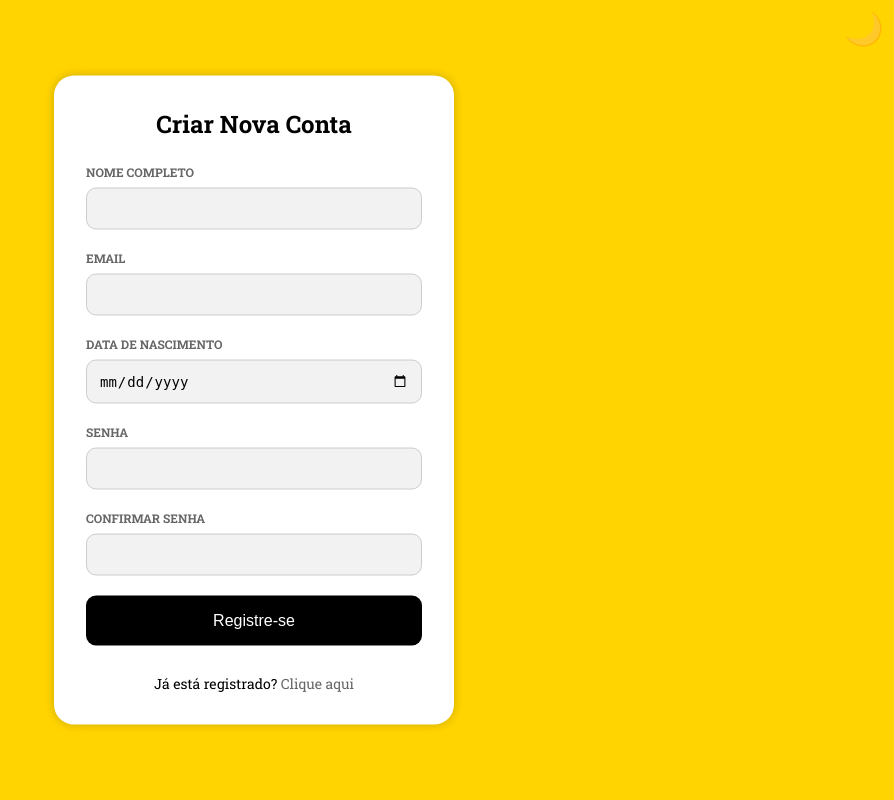
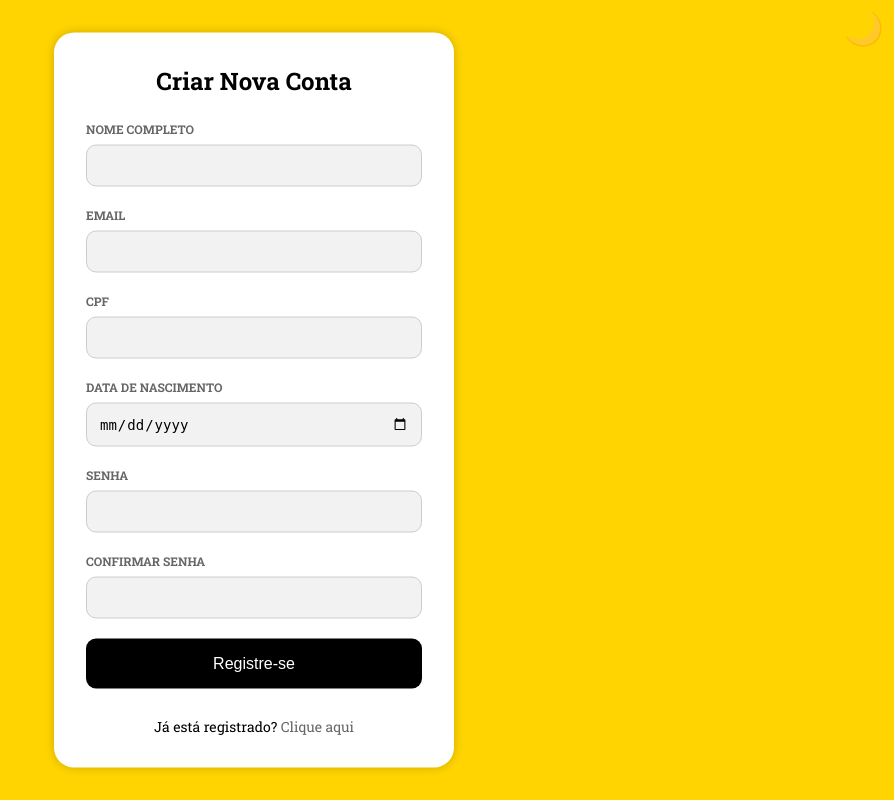
Before and after one commit to pedro11065/Beesiness, a Flask app: page /sign-up in a window 1280 px wide. Shown: the whole page, without its empty margins (386-1280 px from the left). Run offline with Flask 3, Linux system fonts and the light colour scheme.

Commit message:
cpf adicionado no front-end

```diff
--- a/src/__init__.py
+++ b/src/__init__.py
@@ -2,14 +2,14 @@ from flask import Flask
 
 def create_app():
     app = Flask(__name__, static_folder='views/static', template_folder='views/templates')
-    app.config['SECRET_KEY'] = 'chave_secreta_nome' #Responsável por encriptar os cookies e session data (Ainda não utilizado).
+    app.config['SECRET_KEY'] = 'chave_secreta_nome' # Responsável por encriptar os cookies e session data (Ainda não utilizado).
 
     from .views.views import views
     from .views.auth import auth
     from .controller.API.login.api_login import api_login
     from .controller.API.new_account.api_new_account import api_new_account
 
-    #Blueprints essenciais para que as rotas funcionem!!
+    # Blueprints essenciais para que as rotas funcionem!!
     app.register_blueprint(views, url_prefix='/')
     app.register_blueprint(auth, url_prefix='/')
     app.register_blueprint(api_login, url_prefix='/api')
--- a/src/controller/API/login/api_login.py
+++ b/src/controller/API/login/api_login.py
@@ -1,4 +1,6 @@
 from flask import Blueprint, request, jsonify
+from werkzeug.security import check_password_hash
+
 from src.model.verifications.login.login_verify import login_verify
 
 api_login = Blueprint('api_login', __name__)
@@ -8,9 +10,10 @@ def login():
     search_data = request.get_json()
 
     # Tenta obter o email e senha do JSON, caso contrário, usa username e password.
-    # cpf
     email_cpf = search_data.get('email_cpf') or search_data.get('username')
     senha = search_data.get('senha') or search_data.get('password')
+
+    #hashed_password = check_password_hash(senha);
 
     # Verifica o login
     login_valid, login_errors = login_verify(email_cpf, senha)
--- a/src/controller/API/new_account/api_new_account.py
+++ b/src/controller/API/new_account/api_new_account.py
@@ -1,4 +1,6 @@
 from flask import Blueprint, request, jsonify
+from werkzeug.security import generate_password_hash
+
 from src.model.database.db_users.create_user import db_create_user
 from src.model.verifications.new_account.new_account_verify import verify_all
 
@@ -7,9 +9,11 @@ api_new_account = Blueprint('api_new_account', __name__)
 @api_new_account.route('/create_account', methods=['POST'])
 def create_account():
     create_data = request.get_json() # Dados retornam como {'nome': 'thiago', "cpf": "50774811803", 'email': 'teste@email.com', 'senha': '12345678', 'data_de_nascimento': '1990-05-30'}
+    print(f'create_data: {create_data}')
 
     nome = create_data.get('nome')
     cpf = create_data.get('cpf')
+    print(f'cpf: {cpf}');
     email = create_data.get('email')
     senha = create_data.get('senha')
     data_nascimento = create_data.get('data_de_nascimento')
@@ -17,6 +21,7 @@ def create_account():
     verified = verify_all(cpf, email, senha, data_nascimento)
 
     if verified == True:
+        #hashed_password = generate_password_hash(senha)
         db_create_user(nome, cpf, email, senha, data_nascimento)
         return jsonify({"verify": "True"}), 200
     else:
--- a/src/model/database/db_users/search_user.py
+++ b/src/model/database/db_users/search_user.py
@@ -7,6 +7,7 @@ from ..json_db import json_db_read # Importação da função que lê os dados q
 def db_search_user(search_data):
 
     db_login = json_db_read()
+    print(f'db_login senha e tals: {db_login}')
 
     #Conecta ao banco de dados.
     conn = psycopg2.connect(
@@ -16,7 +17,6 @@ def db_search_user(search_data):
         password=db_login[3]
     )
     cur = conn.cursor() # Cria um cursor no PostGreSQL
-    print(search_data.isdigit())
 
     cur.execute(f"SELECT * FROM table_users WHERE user_cpf = '{search_data}' or user_email = '{search_data}';")
     #---------------------------------------------------------------INDICES---------------------
--- a/src/model/verifications/login/login_verify.py
+++ b/src/model/verifications/login/login_verify.py
@@ -2,6 +2,8 @@ from src.model.database.db_users.search_user import db_search_user
 
 def login_verify(email_or_cpf, senha): #O "username" que tava antes não era porque aceita o nome do usuário, é pq o login.js não queria mudar o .json pra email POR NADA, ai botei o or username lá na API
     data_db = db_search_user(email_or_cpf)
+    print(data_db);
+
     print(f'Um usuário tentou logar no sistema.')
     print(f'Dados do usuário: {data_db}')
 
--- a/src/model/verifications/new_account/new_account_verify.py
+++ b/src/model/verifications/new_account/new_account_verify.py
@@ -125,7 +125,7 @@ def verify_all(cpf,email, senha, data_nascimento):
         errors.append(data_error)
 
     if errors:
-        print(f'Retorno dos errors: {errors}')
+        print(f'Retorno dos erros: {errors}')
         return errors, len(errors)
 
     print('Verificação finalizada, saindo da função.')
--- a/src/views/static/js/registro.js
+++ b/src/views/static/js/registro.js
@@ -5,12 +5,19 @@ document.getElementById('registroForm').addEventListener('submit', function(even
     // Captura os dados dos campos
     const fullName = document.getElementById('fullName').value;
     const email = document.getElementById('email').value;
+    const cpf = document.getElementById('cpf').value;
     const birthDate = document.getElementById('birthDate').value;
     const password = document.getElementById('password').value;
     const confirmPassword = document.getElementById('confirmPassword').value;
 
-    //Deixando a data de nascimento no padrao brasileiro
+    console.log(`Nome: ${fullName}`);
+    console.log(`Email: ${email}`);
+    console.log(`CPF: ${cpf}`);
+    console.log(`Data de Nascimento: ${birthDate}`);
+    console.log(`Senha: ${password}`);
+    console.log(`Confirmar Senha: ${confirmPassword}`);
 
+    // Deixando a data de nascimento no padrão brasileiro
     let data_americana = birthDate;
     const data_de_nascimento = data_americana.split('-').reverse().join('/');
 
@@ -22,10 +29,11 @@ document.getElementById('registroForm').addEventListener('submit', function(even
 
     // Cria o objeto com os dados
     const dados = {
-        "nome":fullName,
-        "email":email,
-        "senha":password,
-        "data_de_nascimento":data_de_nascimento
+        "nome": fullName,
+        "cpf": cpf,
+        "email": email,
+        "senha": password,
+        "data_de_nascimento": data_de_nascimento
     };
 
     console.log('Os dados:', dados);
--- a/src/views/templates/registro.html
+++ b/src/views/templates/registro.html
@@ -36,6 +36,12 @@
                 <label for="email">Email</label>
                 <input type="email" id="email" name="email" required>
             </div>
+            <!-- Campo de CPF adicionado! -->
+            <div class="form-group">
+                <label for="cpf">CPF</label>
+                <input type="text" id="cpf" autocomplete="off" maxlength="14" oninput="this.value = this.value.replace(/[^0-9.-]/g, '')" required>
+                <!-- O máximo de 14 letras foi adicionado (para contar com as máscara, os pontos e traços do cpf). -->
+            </div>
             <div class="form-group">
                 <label for="birthDate">Data de Nascimento</label>
                 <input type="date" id="birthDate" name="birthDate" required>
```
